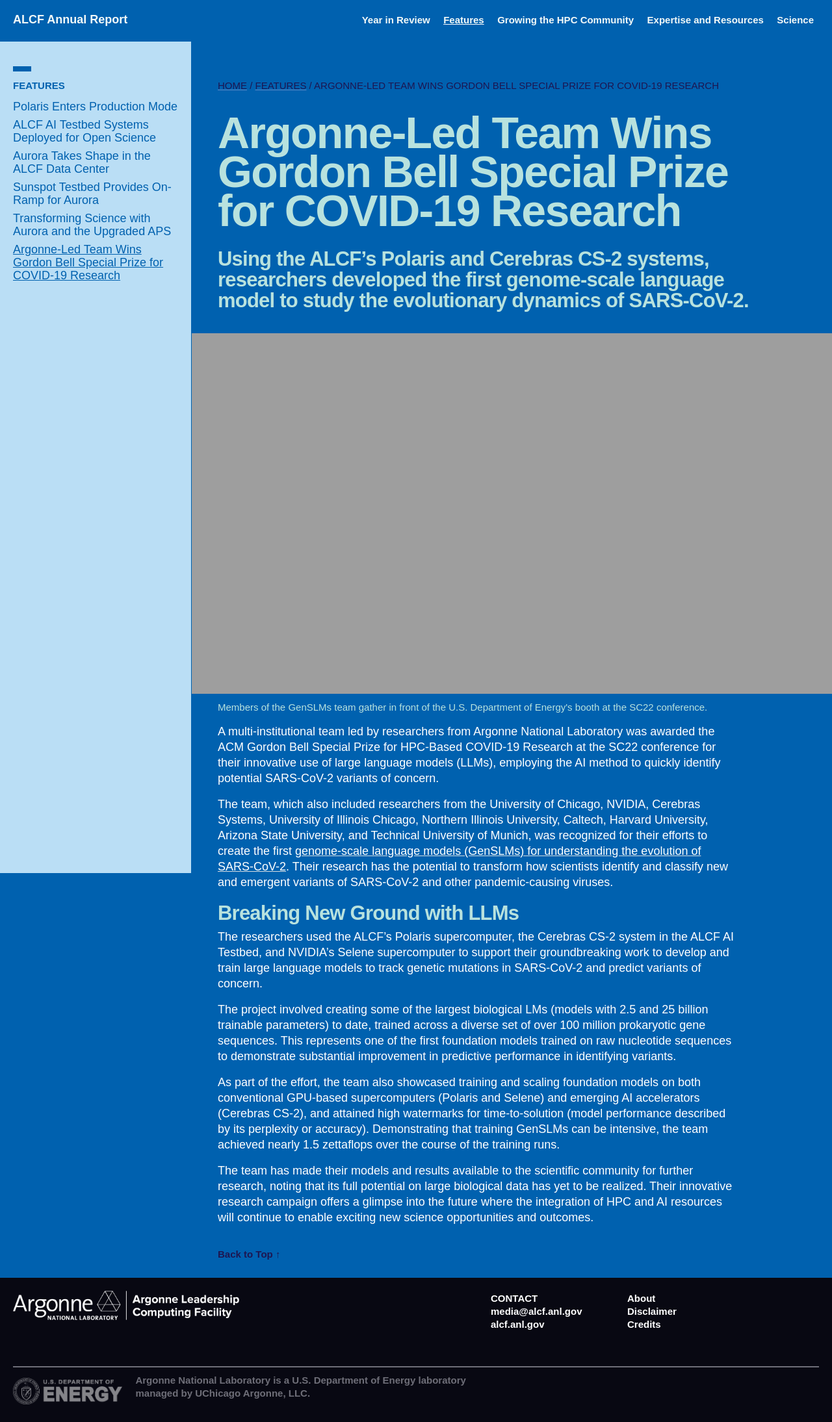
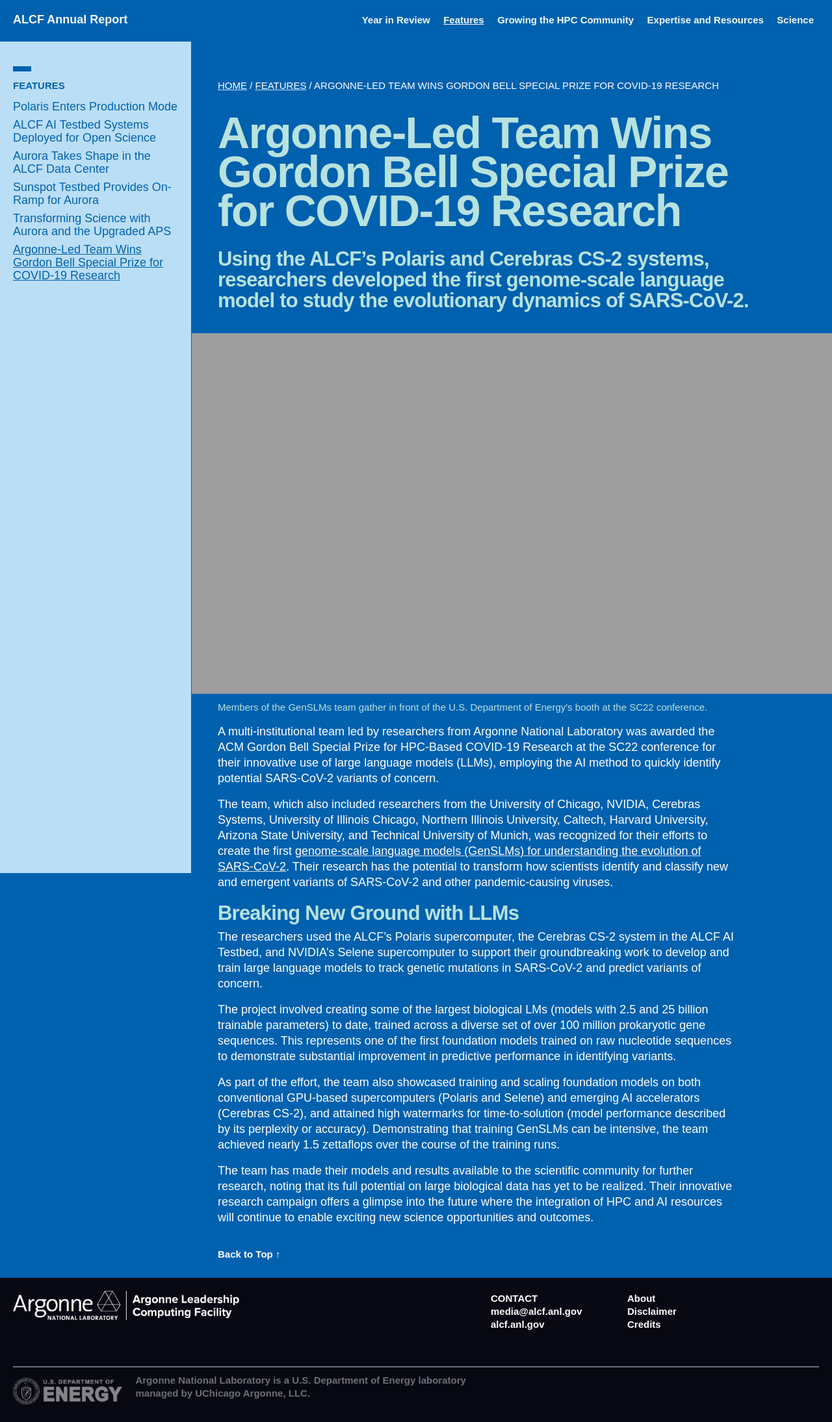
Before and after one commit to sbx-bnagle/ALCF-AR2022, a Jekyll site: the page built from 02_features/gordon-bell-prize.md, in a window 1280 px wide. Shown: the whole page at 65% size. Built offline with Jekyll 4.4.1, drawn with Linux system fonts in a browser that asks for light colours; some web fonts are replaced.

Commit message:
addressed contrast issues

```diff
--- a/_sass/template/_base.scss
+++ b/_sass/template/_base.scss
@@ -41,6 +41,7 @@
   }
   &:hover {
    color: color(neutral, XXXXX);
+   text-decoration: underline;
   }
 }
 
@@ -52,8 +53,8 @@
 
 .theme--cyan .to-top,
 .theme--cyan .to-top a {
-  color: color(blue, XXXXX);
-  text-decoration-color: color(blue, XXX);
+  color: color(neutral, X);
+  text-decoration-color: color(blue, XX);
 }
 
 .theme--dark .to-top,
--- a/_sass/template/components/_component--breadcrumbs.scss
+++ b/_sass/template/components/_component--breadcrumbs.scss
@@ -26,8 +26,8 @@
 
 .theme--cyan #breadcrumbs,
 .theme--cyan #breadcrumbs a {
-	color: color(blue, XXXXX);
-	text-decoration-color: color(blue, XXX);
+	color: color(neutral, X);
+	text-decoration-color: color(blue, XX);
 }
 
 
```
